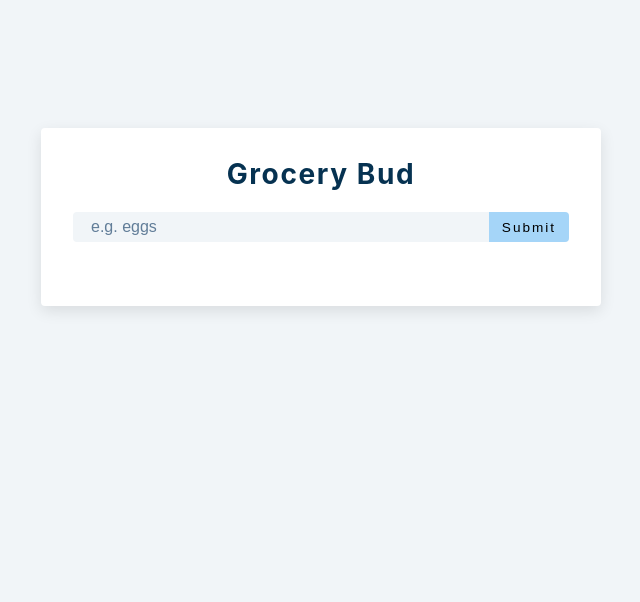
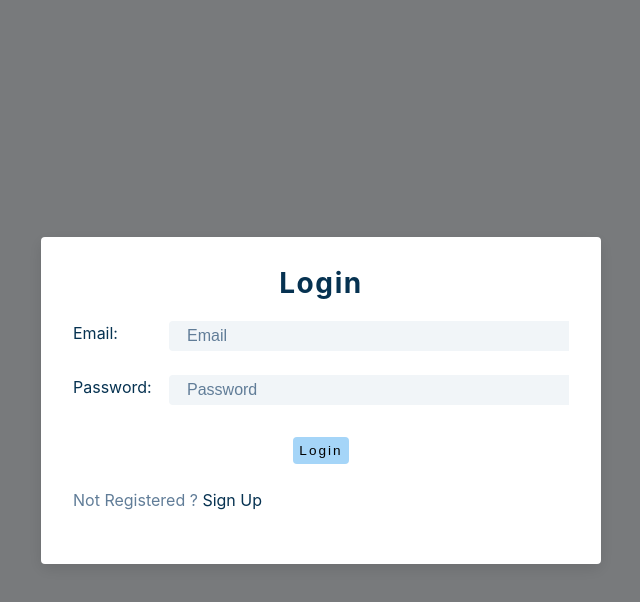
Before and after one commit to MathisHumbert/react-redux-firbease-grocery-bud, a React (Create React App) app: page / in a window 1280 px wide. Shown: the top 602 px of the page, without its empty margins (319-959 px from the left). Built offline with nearby package versions, Linux system fonts and the light colour scheme.

Commit message:
working on react and redux toolkit

```diff
--- a/src/App.jsx
+++ b/src/App.jsx
@@ -1,8 +1,16 @@
+import { useSelector } from 'react-redux';
 import Form from './components/Form';
 import Grocery from './components/Grocery';
 import Header from './components/Header';
+import LoginSignUp from './components/LoginSignUp';
 
 function App() {
+  const { userLoggedIn } = useSelector((state) => state.user);
+
+  if (!userLoggedIn) {
+    return <LoginSignUp />;
+  }
+
   return (
     <section className='section-center'>
       <Header />
--- a/src/app/store.js
+++ b/src/app/store.js
@@ -1,9 +1,11 @@
 import { configureStore } from '@reduxjs/toolkit';
 import groceryReducer from '../features/grocerySlice';
+import userReducer from '../features/userSlice';
 
 const store = configureStore({
   reducer: {
     grocery: groceryReducer,
+    user: userReducer,
   },
 });
 
--- /dev/null
+++ b/src/components/LoginSignUp.jsx
@@ -0,0 +1,60 @@
+import { useSelector, useDispatch } from 'react-redux';
+import { toggleLogin } from '../features/userSlice';
+
+const LoginSignUp = () => {
+  const dispatch = useDispatch();
+  const { userLoggedIn, login } = useSelector((state) => state.user);
+
+  return (
+    <aside className={userLoggedIn ? '' : 'open'}>
+      <form className='section-center aside-container'>
+        <h3>{login ? 'login' : 'sign up'}</h3>
+
+        {!login && (
+          <div className='form-control'>
+            <label htmlFor='name'>Name:</label>
+            <input
+              type='text'
+              className='grocery'
+              id='name'
+              placeholder='Name'
+            />
+          </div>
+        )}
+
+        <div className='form-control'>
+          <label htmlFor='email'>Email:</label>
+          <input
+            type='email'
+            className='grocery'
+            id='email'
+            placeholder='Email'
+          />
+        </div>
+
+        <div className='form-control'>
+          <label htmlFor='password'>Password:</label>
+          <input
+            type='password'
+            className='grocery'
+            id='password'
+            placeholder='Password'
+          />
+        </div>
+
+        <button type='submit' className='login-btn'>
+          {login ? 'login' : 'sign up'}
+        </button>
+
+        <p>
+          {login ? 'Not Registered ? ' : 'Already Registered ? '}
+          <span onClick={() => dispatch(toggleLogin())}>
+            {login ? 'Sign Up' : 'Login'}
+          </span>
+        </p>
+      </form>
+    </aside>
+  );
+};
+
+export default LoginSignUp;
--- a/src/features/grocerySlice.js
+++ b/src/features/grocerySlice.js
@@ -43,6 +43,7 @@ const grocerySlice = createSlice({
         if (item.id === action.payload) {
           item.name = state.inputValue;
         }
+        return item;
       });
 
       state.inputValue = '';
--- /dev/null
+++ b/src/features/userSlice.js
@@ -0,0 +1,21 @@
+import { createSlice } from '@reduxjs/toolkit';
+
+const initialState = {
+  user: {},
+  userLoggedIn: false,
+  login: true,
+};
+
+const userSlice = createSlice({
+  name: 'user',
+  initialState,
+  reducers: {
+    toggleLogin: (state) => {
+      state.login = !state.login;
+    },
+  },
+});
+
+export const { toggleLogin } = userSlice.actions;
+
+export default userSlice.reducer;
--- a/src/index.css
+++ b/src/index.css
@@ -223,7 +223,8 @@ Grocery List
   font-family: var(--ff-secondary);
   color: var(--clr-grey-5);
 }
-.submit-btn {
+.submit-btn,
+.login-btn {
   background: var(--clr-primary-8);
   border-color: transparent;
   flex: 0 0 5rem;
@@ -242,6 +243,12 @@ Grocery List
 .submit-btn:hover {
   background: var(--clr-primary-5);
   color: var(--clr-white);
+}
+
+.login-btn {
+  border-radius: var(--radius);
+  margin: 0 auto;
+  margin-bottom: 1.5rem;
 }
 
 .grocery-container {
@@ -311,3 +318,54 @@ Grocery List
 .clear-btn:hover {
   color: var(--clr-red-dark);
 }
+
+/*
+===============
+Login
+===============
+*/
+aside {
+  position: fixed;
+  inset: 0;
+  z-index: -1;
+  opacity: 0;
+  background: rgba(0, 0, 0, 0.5);
+  display: flex;
+  align-items: center;
+  justify-content: center;
+  transition: all 0.3s ease;
+}
+
+aside.open {
+  z-index: 5;
+  opacity: 1;
+}
+
+.aside-container h3 {
+  color: var(--clr-primary-1);
+  margin-bottom: 1.5rem;
+  text-align: center;
+}
+
+.aside-container {
+  margin-top: 0;
+}
+
+.aside-container .form-control {
+  margin-top: 1.5rem;
+}
+
+.aside-container .login-btn {
+  margin-top: 2rem;
+}
+
+.form-control label {
+  color: var(--clr-primary-1);
+  margin-right: 1rem;
+  min-width: 80px;
+}
+
+.aside-container span {
+  color: var(--clr-primary-1);
+  cursor: pointer;
+}
```
